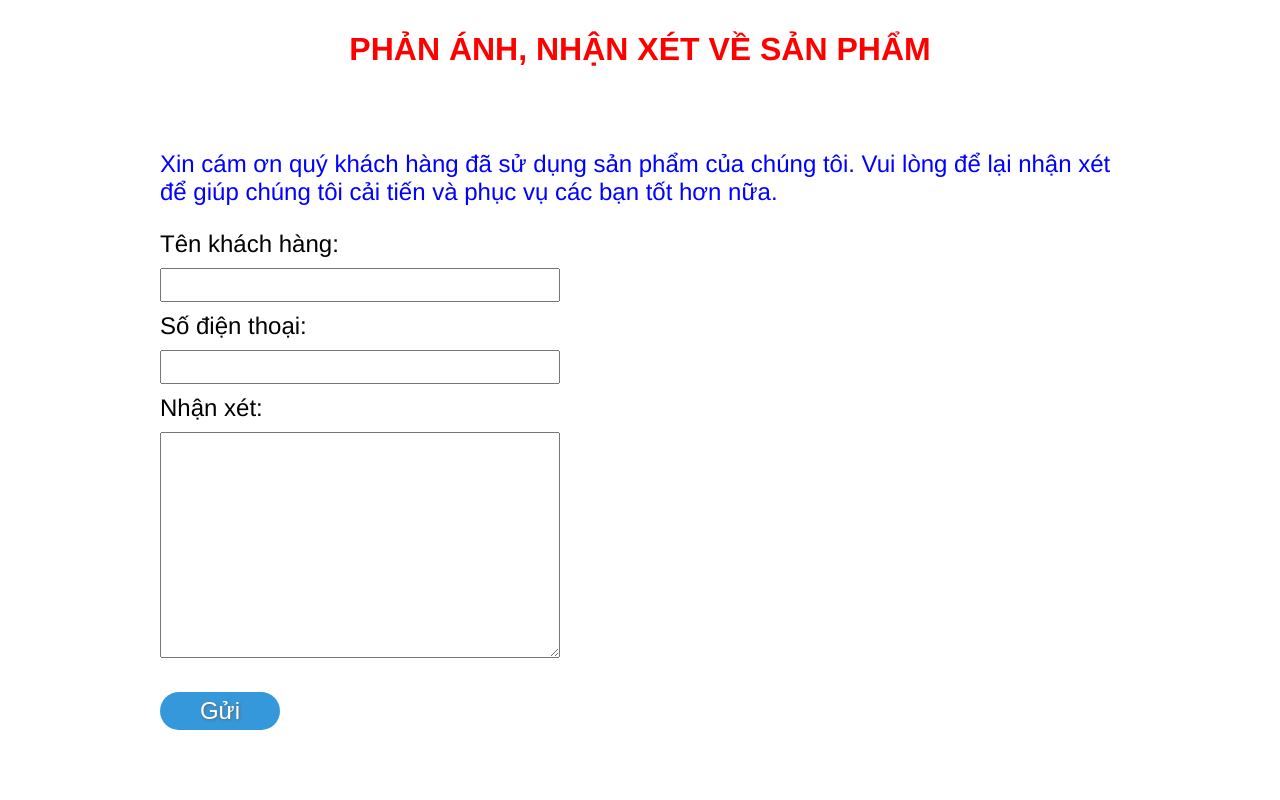
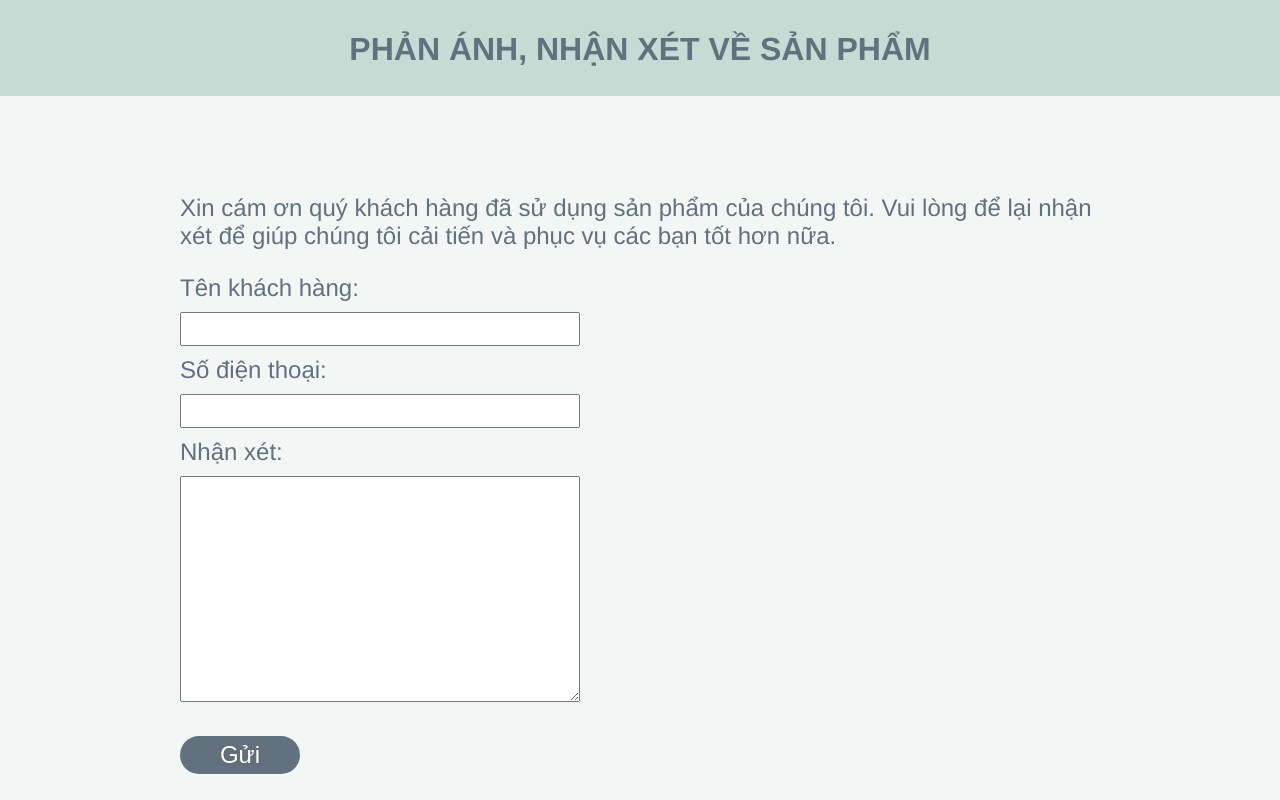
Before and after one commit to haigv77/saclocion, a plain HTML site: page chamsoc.html in a window 1280 px wide. Shown: the top 800 px of the page. Drawn offline with Linux system fonts and the light colour scheme.

Commit message:
Add files via upload
- update css

```diff
--- a/css/styles.css
+++ b/css/styles.css
@@ -1,6 +1,6 @@
 html {
+  box-sizing: border-box;
   height: 100%;
-  box-sizing: border-box;
 }
 
 *,
@@ -16,21 +16,20 @@ body {
   padding-bottom: 6rem;
   min-height: 100%;
   font-family: "Helvetica Neue", Arial, sans-serif;
+  background-color: #f2f6f5;
+  color: #63707e;
 }
 
 h1 {
-  color: #F3F00A;
   font-size: 3em;
   font-weight: bold;
 }
 
 h2 {
-  color: blue;
   font-size: 2em;
 }
 
 p {
-  color: blue;
   font-size: 1.5em;
 }
 
@@ -76,7 +75,7 @@ textarea, input {
 }
 
 .butn {
-  background: #3498db;
+  background: #93b5b3;
   border: none;
   border-radius: 2em;
   text-shadow: 1px 1px 3px #666666;
@@ -90,12 +89,12 @@ textarea, input {
 }
 
 .butn:hover {
-  background: #3cb0fd;
+  background: #c8dad3;
   text-decoration: none;
 }
 
 .butnsmall {
-  background: #3498db;
+  background: #63707e;
   border: none;
   border-radius: 1.5em;
   text-shadow: 1px 1px 3px #666666;
@@ -113,12 +112,13 @@ textarea, input {
   top: 0;
   width: 100%;
   height: 6em;
-  background-color: white;
+  background-color: #c8dad3;
   padding: 10px;
 }
 
 .middle-container {
   margin: 150px auto;
+  padding: 20px;
   width: 75%;
 }
 
@@ -146,7 +146,7 @@ textarea, input {
 }
 
 .page-container h1{
-  color: red;
+  color: #63707e;
   font-size: 2em;
 }
 
@@ -164,7 +164,7 @@ textarea, input {
   bottom: 0;
   left: 0;
   padding: 0.5rem;
-  background-color: #ADD7FF;
+  background-color: #93b5b3;
   height: 120px;
 }
 
```
